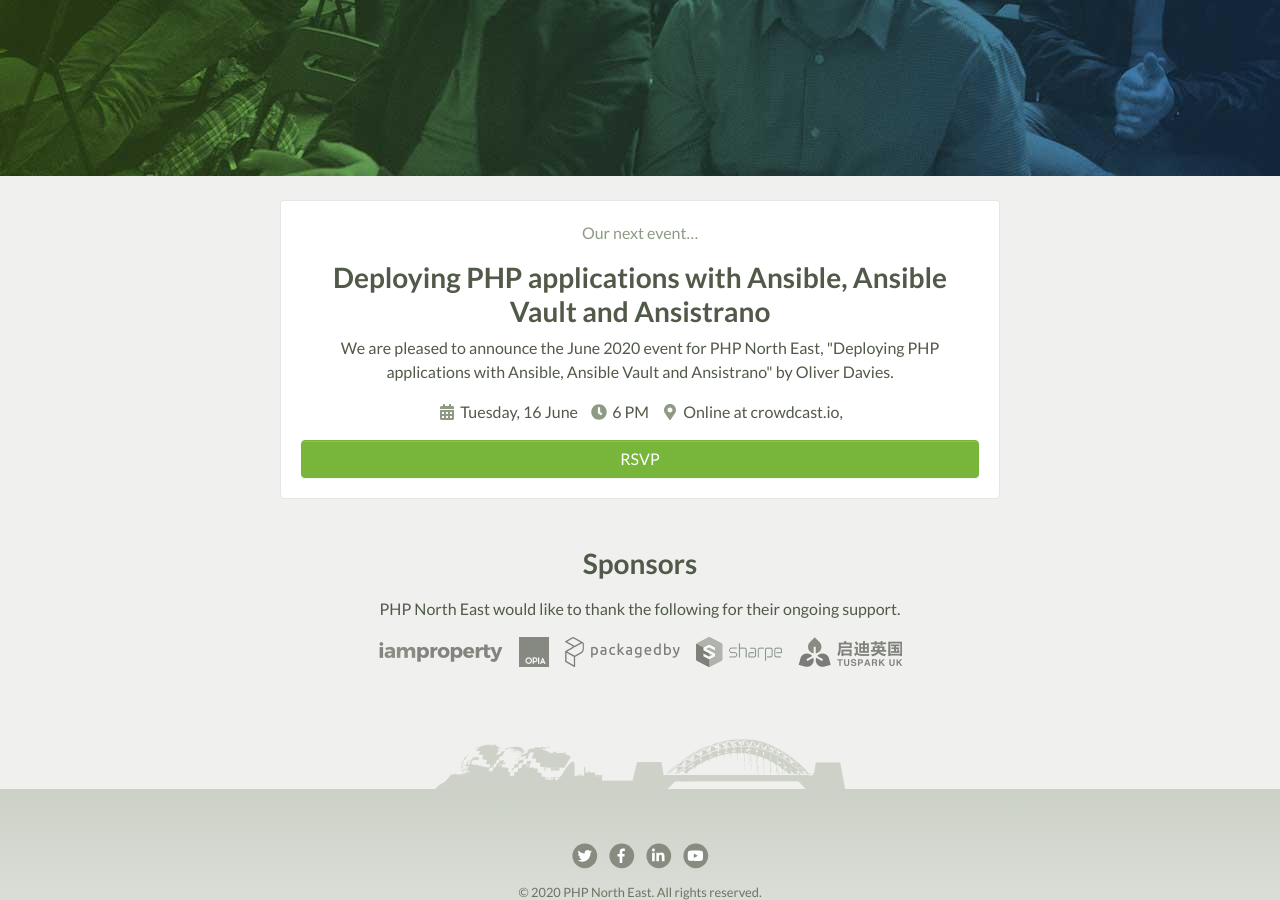
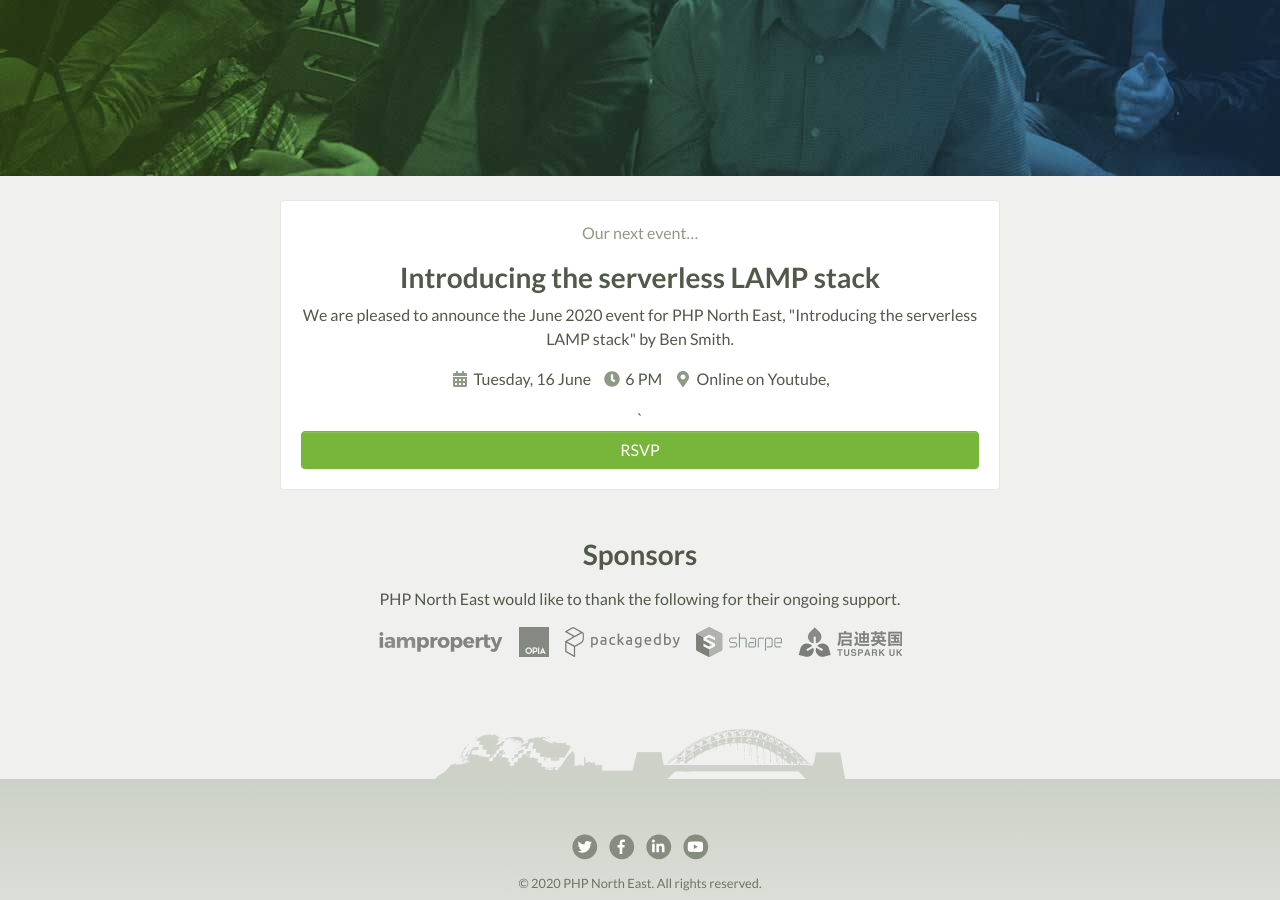
Before and after one commit to phpne/phpne.github.io, a Jekyll site: the page built from index.html, in a window 1280 px wide and 900 px high, scrolled down 528 px. Built offline with Jekyll 4.4.1, drawn with Linux system fonts in a browser that asks for light colours; nearby versions of some CDN libraries; the list of posts is cut into pages by our own code.

Commit message:
Update for July event

```diff
--- a/_includes/next-event.html
+++ b/_includes/next-event.html
@@ -2,8 +2,8 @@
   <div class="card card-next-event mx-auto mb-0" itemscope itemtype="http://schema.org/EducationEvent">
     <div class="card-body text-center">
       <p class="text-muted">Our next event&hellip;</p>
-      <h1 class="h3 mb-2" itemprop="name">Deploying PHP applications with Ansible, Ansible Vault and Ansistrano</h1>
-      <p itemprop="description">We are pleased to announce the June 2020 event for PHP North East, "Deploying PHP applications with Ansible, Ansible Vault and Ansistrano" by <span itemprop="performer" itemscope itemtype="http://schema.org/Person"><span itemprop="givenName">Oliver</span> <span itemprop="familyName">Davies</span></span>.</p>
+      <h1 class="h3 mb-2" itemprop="name">Introducing the serverless LAMP stack</h1>
+      <p itemprop="description">We are pleased to announce the June 2020 event for PHP North East, "Introducing the serverless LAMP stack" by <span itemprop="performer" itemscope itemtype="http://schema.org/Person"><span itemprop="givenName">Ben</span> <span itemprop="familyName">Smith</span></span>.</p>
       <ul class="list-inline">
         <li class="list-inline-item">
           <span class="sr-only">Date</span>
@@ -19,14 +19,14 @@
           <span class="sr-only">Location</span>
           <span class="fas fa-fw fa-map-marker-alt text-muted"></span>
           <a class="text-body" href="https://www.crowdcast.io/" itemprop="url" rel="external noopener noreferrer" target="_blank">
-            <span itemprop="name">Online at crowdcast.io</span>,
+            <span itemprop="name">Online on Youtube</span>,
           </a>
         </li>
       </ul>
       <div itemprop="offers" itemscope itemtype="http://schema.org/Offer">
-        <meta itemprop="price" content="0.00" />
+        <meta itemprop="price" content="0.00" />`
         <meta itemprop="priceCurrency" content="GBP" />
-        <a class="btn btn-block btn-primary" href="https://www.crowdcast.io/e/phpne-june2020" itemprop="url" rel="external noopener" target="_blank">
+        <a class="btn btn-block btn-primary" href="https://www.youtube.com/watch?v=dRJPBC9v_-U" itemprop="url" rel="external noopener" target="_blank">
           <span class="btn-text">RSVP</span>
         </a>
       </div>
```
Also changed, not shown: 1 other file.
